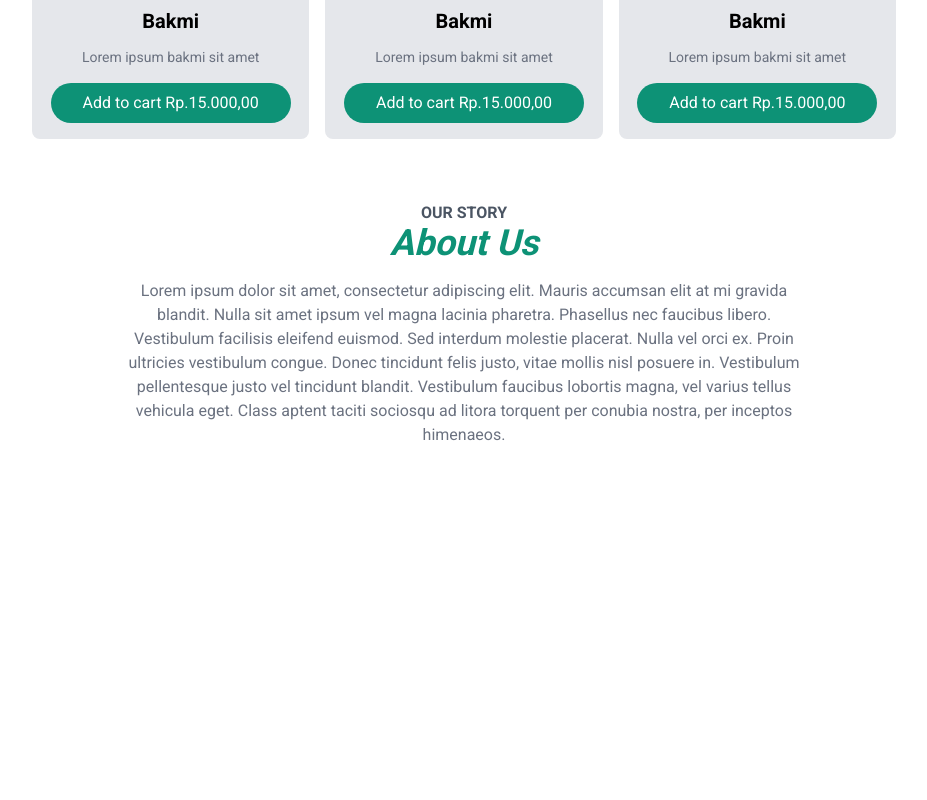
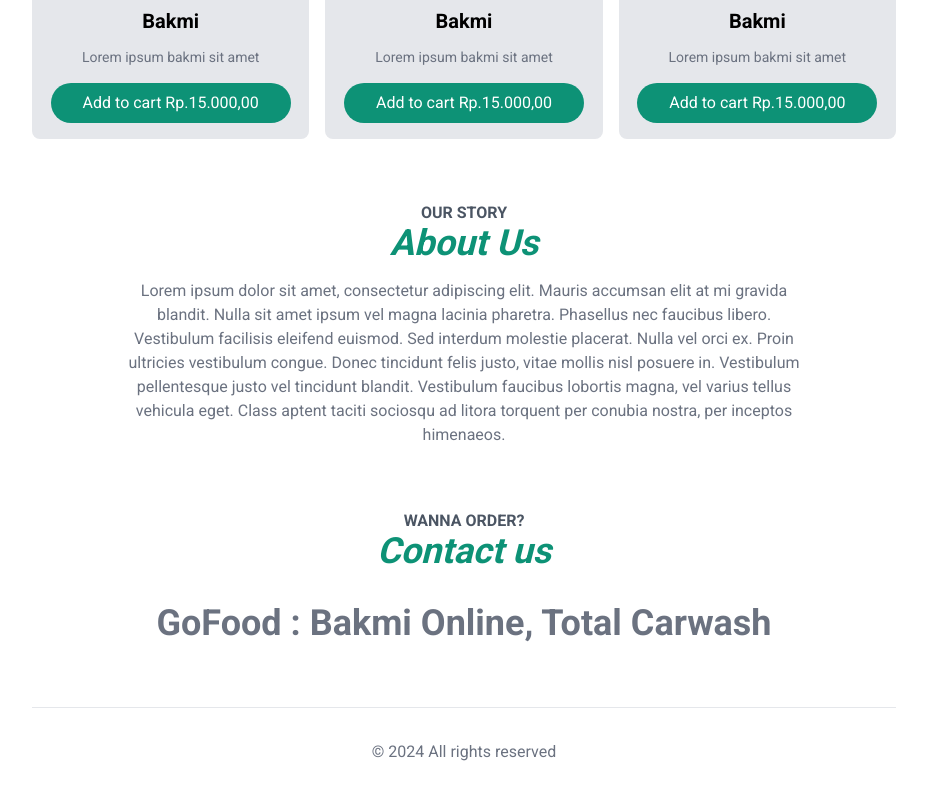
Before and after one commit to AisyahAuliaAngelinee/BakmiOnline, a Next.js app in the folder bakmiapp/: page / in a window 1280 px wide. Shown: the part 1433-2233 px from the top of the page, without its empty margins (176-1103 px from the left). Before the commit the page ends 1960 px from the top, so only its background shows below. Built offline with nearby package versions, Linux system fonts and the light colour scheme.

Commit message:
initial commit

```diff
--- a/bakmiapp/src/app/page.js
+++ b/bakmiapp/src/app/page.js
@@ -11,10 +11,19 @@ export default function Home() {
 			<HomeMenu />
 			<section className="text-center my-16">
 				<SectionHeaders subHeader={"Our Story"} mainHeader={"About Us"} />
-				<div className="text-gray-500 max-w-2xl mx-auto">
-					<p className="mt-4">Lorem ipsum dolor sit amet, consectetur adipiscing elit. Mauris accumsan elit at mi gravida blandit. Nulla sit amet ipsum vel magna lacinia pharetra. Phasellus nec faucibus libero. Vestibulum facilisis eleifend euismod. Sed interdum molestie placerat. Nulla vel orci ex. Proin ultricies vestibulum congue. Donec tincidunt felis justo, vitae mollis nisl posuere in. Vestibulum pellentesque justo vel tincidunt blandit. Vestibulum faucibus lobortis magna, vel varius tellus vehicula eget. Class aptent taciti sociosqu ad litora torquent per conubia nostra, per inceptos himenaeos.</p>
+				<div className="text-gray-500 max-w-2xl mx-auto mt-4 flex flex-col gap-4">
+					<p>Lorem ipsum dolor sit amet, consectetur adipiscing elit. Mauris accumsan elit at mi gravida blandit. Nulla sit amet ipsum vel magna lacinia pharetra. Phasellus nec faucibus libero. Vestibulum facilisis eleifend euismod. Sed interdum molestie placerat. Nulla vel orci ex. Proin ultricies vestibulum congue. Donec tincidunt felis justo, vitae mollis nisl posuere in. Vestibulum pellentesque justo vel tincidunt blandit. Vestibulum faucibus lobortis magna, vel varius tellus vehicula eget. Class aptent taciti sociosqu ad litora torquent per conubia nostra, per inceptos himenaeos.</p>
 				</div>
 			</section>
+			<section className="text-center my-8">
+				<SectionHeaders subHeader={"Wanna Order?"} mainHeader={"Contact us"} />
+				<div className="mt-8">
+					<a href="https://gofood.link/a/KReL9jh" className="text-4xl text-gray-500 hover:underline hover:text-red-500 font-semibold">
+						GoFood : Bakmi Online, Total Carwash
+					</a>
+				</div>
+			</section>
+			<footer className="border-t p-8 text-center text-gray-500 mt-16">&copy; 2024 All rights reserved</footer>
 		</>
 	);
 }
```
